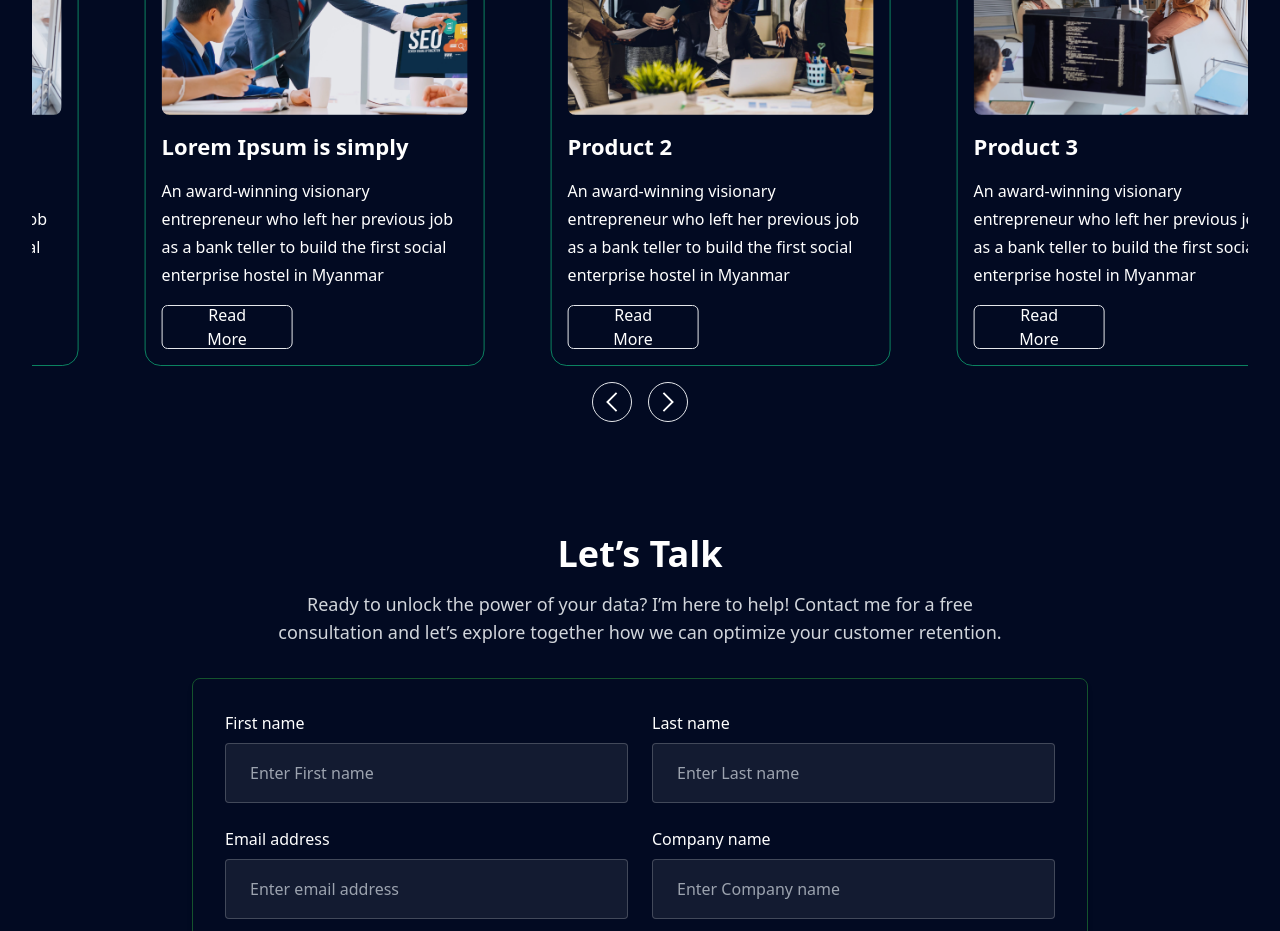
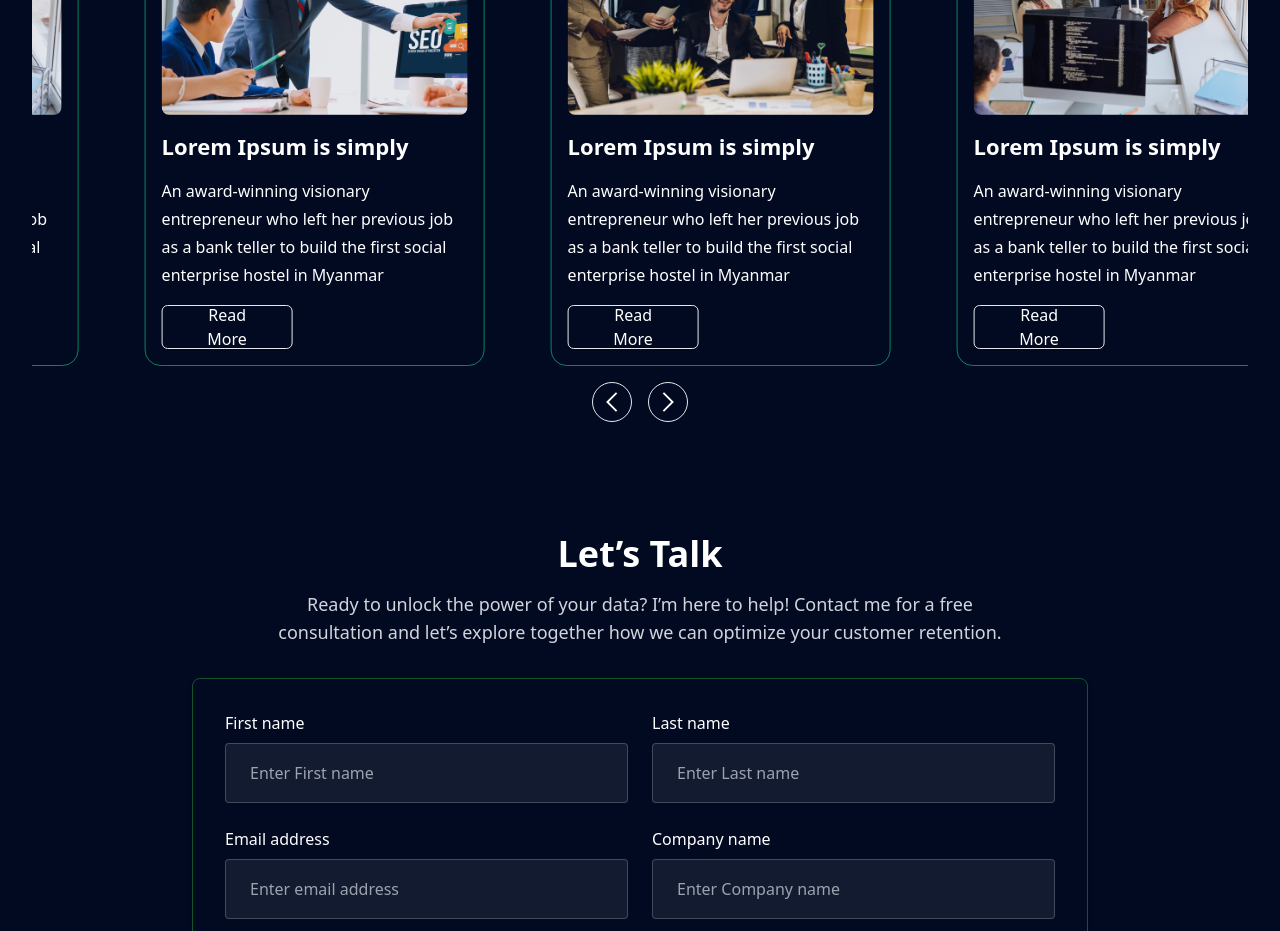
Before and after one commit to Sayadkhan/try-projects, a React (Vite) app: page / in a window 1280 px wide. Shown: the part 2820-3751 px from the top of the page. Built offline with nearby package versions, Linux system fonts and the light colour scheme.

Commit message:
issu fixed

```diff
--- a/src/components/Slider/CustomSilder.jsx
+++ b/src/components/Slider/CustomSilder.jsx
@@ -58,14 +58,14 @@ const CustomSlider = () => {
     },
     {
       id: 2,
-      name: "Product 2",
+      name: "Lorem Ipsum is simply",
       image: "../../../../imageS2.png",
       descritption:
         "An award-winning visionary entrepreneur who left her previous job as a bank teller to build the first social enterprise hostel in Myanmar",
     },
     {
       id: 3,
-      name: "Product 3",
+      name: "Lorem Ipsum is simply",
       image: "../../../../imageS3.png",
       descritption:
         "An award-winning visionary entrepreneur who left her previous job as a bank teller to build the first social enterprise hostel in Myanmar",
```
